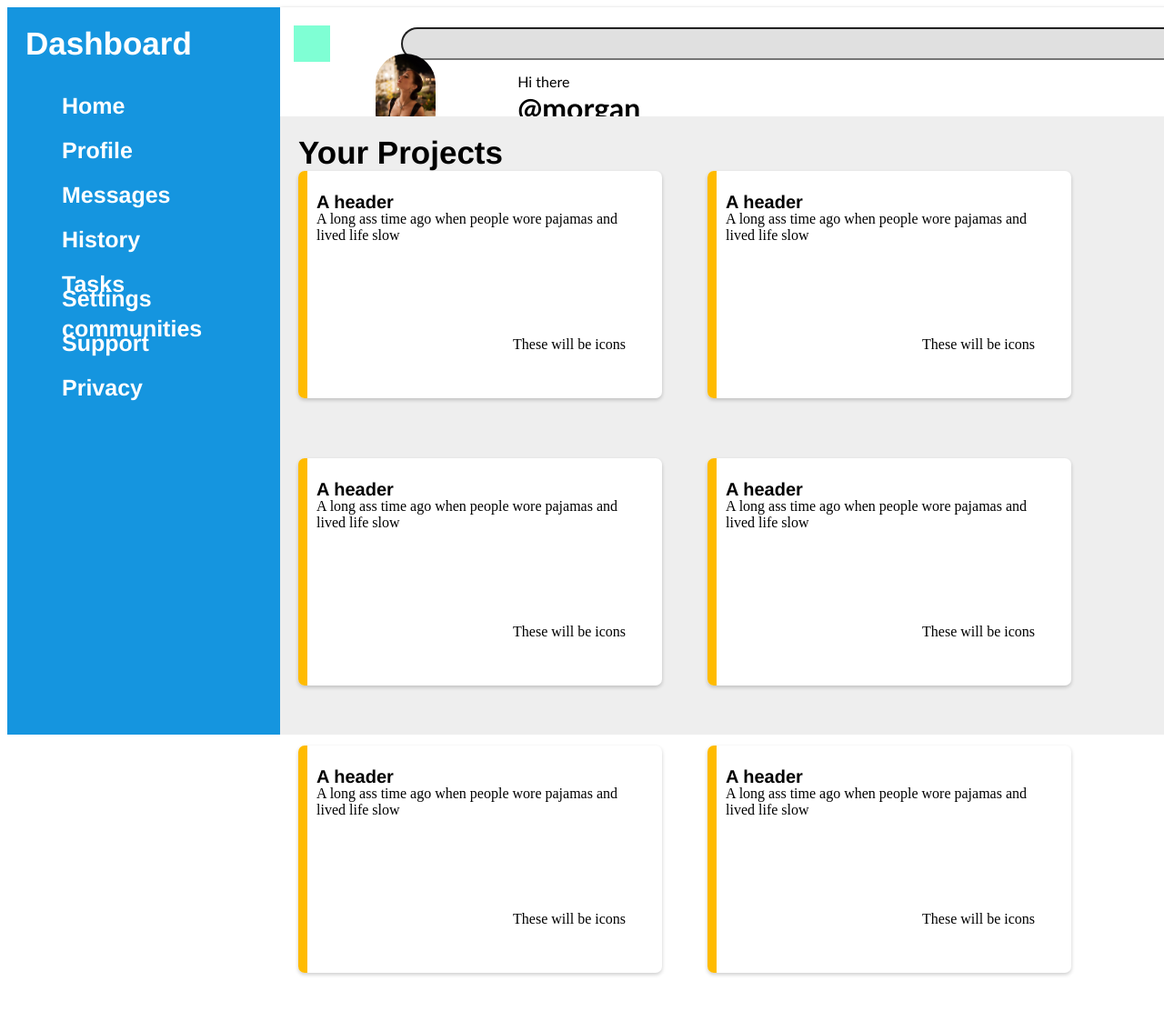
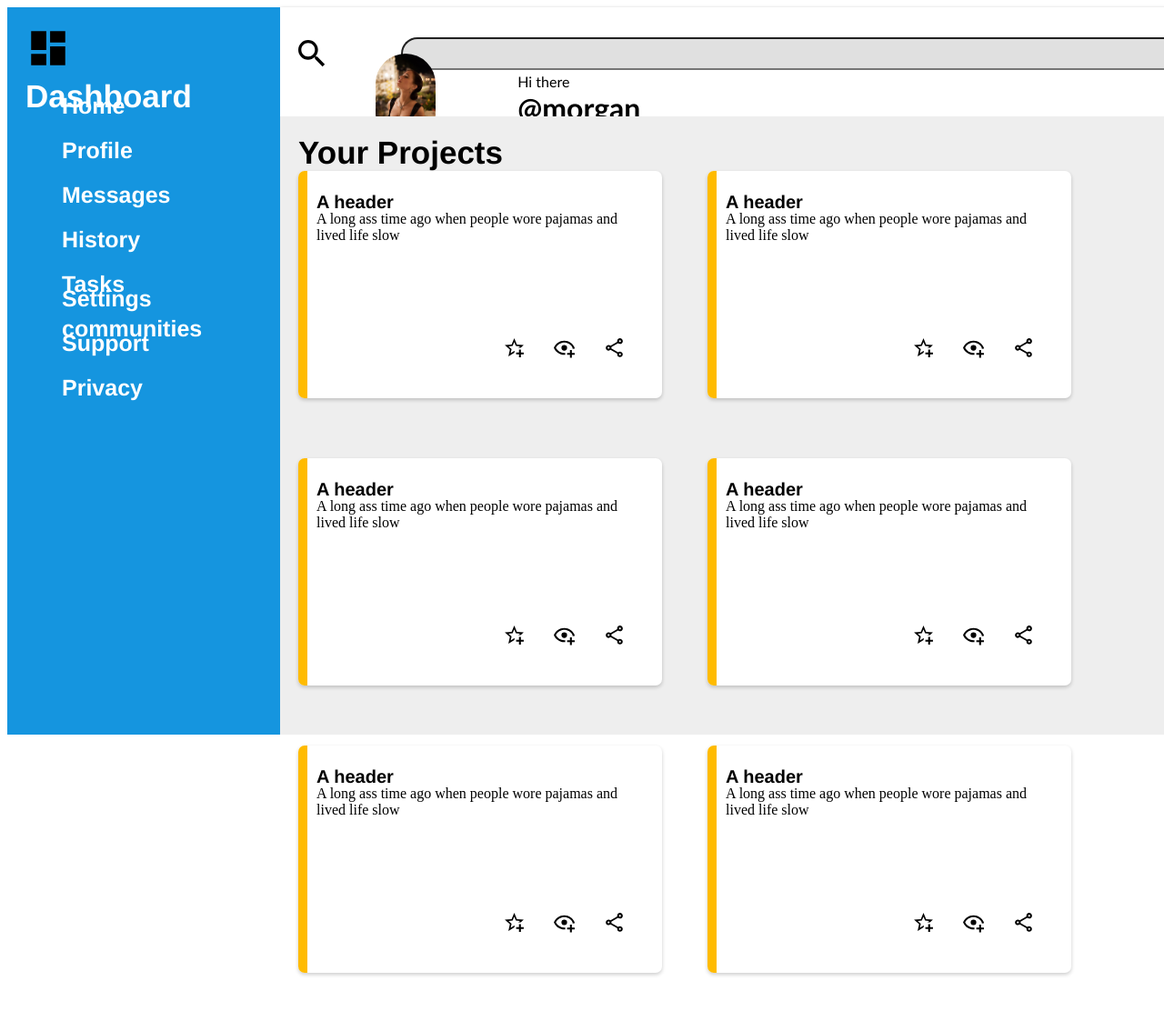
Before and after one commit to Rhumph/Admin-Dashboard-TOP-Project, a plain HTML site: page index.html in a window 1280 px wide. Shown: the top 1112 px of the page at 91% size. Drawn offline with Linux system fonts and the light colour scheme.

Commit message:
Added most icons

```diff
--- a/index.html
+++ b/index.html
@@ -14,15 +14,21 @@
 
             <div class="header-first-row">
                 <div class="search-elements">
-                    <div class="search-icon"></div>
+                    <img class="search-icon" src="./icons/magnify.svg">
                     <input type="text" class="search-bar">
                 </div>
 
                 <div class="tool-bar">
                     <ul class="tools">
-                        <li class="notification-bell">Bell</li>
-                        <li class="profile-icon">profile pic</li>
-                        <li class="user-name">user_name</li>
+                        <li class="toolbar-list-item">
+                            <img class="toolbar-list-icon" src="./icons/bell-ring-outline.svg">
+                        </li>
+                        <li class="toolbar-list-item">
+                            <img class="toolbar-list-icon" src="./icons/share-variant-outline.svg">
+                        </li>
+                        <li class="toolbar-list-item">
+                            <h3>Morgan Oakley</h3>
+                        </li>
                     </ul>
                 </div>
             </div>
@@ -49,7 +55,9 @@
 
         <div class="side-bar">
 
-            <div class="dashboard-header">Dashboard</div>
+            <div class="dashboard-header">
+                <img src="./icons/view-dashboard.svg" alt="dashboard icon">
+                Dashboard</div>
 
             <div class="navigation-list-container">
                 <ul class="navigation-list">
@@ -82,7 +90,11 @@
                         <div class="card-body">
                             <h1 class="card-header">A header</h1>
                             <p class="card-content">A long ass time ago when people wore pajamas and lived life slow</p>
-                            <div class="card-icons">These will be icons</div>
+                            <div class="card-icons">
+                                <img src="./icons/star-plus-outline.svg" alt="favourites icon">
+                                <img src="./icons/eye-plus-outline.svg" alt="read later icon">
+                                <img src="./icons/share-variant-outline.svg" alt="share icon">
+                            </div>
                         </div>
                     </div>
                     <div class="article-card">
@@ -90,7 +102,11 @@
                         <div class="card-body">
                             <h1 class="card-header">A header</h1>
                             <p class="card-content">A long ass time ago when people wore pajamas and lived life slow</p>
-                            <div class="card-icons">These will be icons</div>
+                            <div class="card-icons">
+                                <img src="./icons/star-plus-outline.svg" alt="favourites icon">
+                                <img src="./icons/eye-plus-outline.svg" alt="read later icon">
+                                <img src="./icons/share-variant-outline.svg" alt="share icon">
+                            </div>
                         </div>
                     </div>
                     <div class="article-card">
@@ -98,7 +114,11 @@
                         <div class="card-body">
                             <h1 class="card-header">A header</h1>
                             <p class="card-content">A long ass time ago when people wore pajamas and lived life slow</p>
-                            <div class="card-icons">These will be icons</div>
+                            <div class="card-icons">
+                                <img src="./icons/star-plus-outline.svg" alt="favourites icon">
+                                <img src="./icons/eye-plus-outline.svg" alt="read later icon">
+                                <img src="./icons/share-variant-outline.svg" alt="share icon">
+                            </div>
                         </div>
                     </div>
                     <div class="article-card">
@@ -106,7 +126,11 @@
                         <div class="card-body">
                             <h1 class="card-header">A header</h1>
                             <p class="card-content">A long ass time ago when people wore pajamas and lived life slow</p>
-                            <div class="card-icons">These will be icons</div>
+                            <div class="card-icons">
+                                <img src="./icons/star-plus-outline.svg" alt="favourites icon">
+                                <img src="./icons/eye-plus-outline.svg" alt="read later icon">
+                                <img src="./icons/share-variant-outline.svg" alt="share icon">
+                            </div>
                         </div>
                     </div>
                     <div class="article-card">
@@ -114,7 +138,11 @@
                         <div class="card-body">
                             <h1 class="card-header">A header</h1>
                             <p class="card-content">A long ass time ago when people wore pajamas and lived life slow</p>
-                            <div class="card-icons">These will be icons</div>
+                            <div class="card-icons">
+                                <img src="./icons/star-plus-outline.svg" alt="favourites icon">
+                                <img src="./icons/eye-plus-outline.svg" alt="read later icon">
+                                <img src="./icons/share-variant-outline.svg" alt="share icon">
+                            </div>
                         </div>
                     </div>
                     <div class="article-card">
@@ -122,7 +150,11 @@
                         <div class="card-body">
                             <h1 class="card-header">A header</h1>
                             <p class="card-content">A long ass time ago when people wore pajamas and lived life slow</p>
-                            <div class="card-icons">These will be icons</div>
+                            <div class="card-icons">
+                                <img src="./icons/star-plus-outline.svg" alt="favourites icon">
+                                <img src="./icons/eye-plus-outline.svg" alt="read later icon">
+                                <img src="./icons/share-variant-outline.svg" alt="share icon">
+                            </div>
                         </div>
                     </div>
                 </div>
--- a/style.css
+++ b/style.css
@@ -28,10 +28,9 @@
 }
 
 .search-icon {
-    background-color: aquamarine;
     width: 40px;
     height: 40px;
-    grid-column-start: 1/2;
+    grid-column-start: 1;
 }
 
 .search-bar {
@@ -60,6 +59,16 @@
     justify-content: space-evenly;
     padding: 0px;
 
+}
+
+.toolbar-list-item {
+    height: 40px;
+    width: 40px;
+}
+
+.toolbar-list-icon {
+    /* height: 40px;
+    width: 40px; */
 }
 
 .header-second-row{
@@ -139,6 +148,12 @@
     font-weight: bold;
     color: white;
     font-family: 'Franklin Gothic Medium', 'Arial Narrow', Arial, sans-serif;
+}
+
+.dashboard-header img {
+    height: 50px;
+    width: 50px;
+
 }
 
 .news-stack {
@@ -333,4 +348,12 @@ background-color: rgb(255, 187, 0);
 
 .card-icons {
     margin-left: auto;
+    display: flex;
+    flex-direction: row;
 }
+
+.card-icons img {
+    width: 25px;
+    height: 25px;
+    margin-left: 30px;
+}
```
Also changed, not shown: icons/account-group.svg (added), icons/bell-ring-outline.svg (added), icons/card-account-details-outline.svg (added), icons/clock-time-three.svg (added), icons/cog.svg (added), icons/eye-plus-outline.svg (added), icons/help-box.svg (added), icons/home.svg (added), icons/magnify.svg (added), icons/message-reply.svg (added), icons/note-multiple.svg (added), icons/share-variant-outline.svg (added), icons/shield-check.svg (added), icons/star-plus-outline.svg (added), 1 more files.
